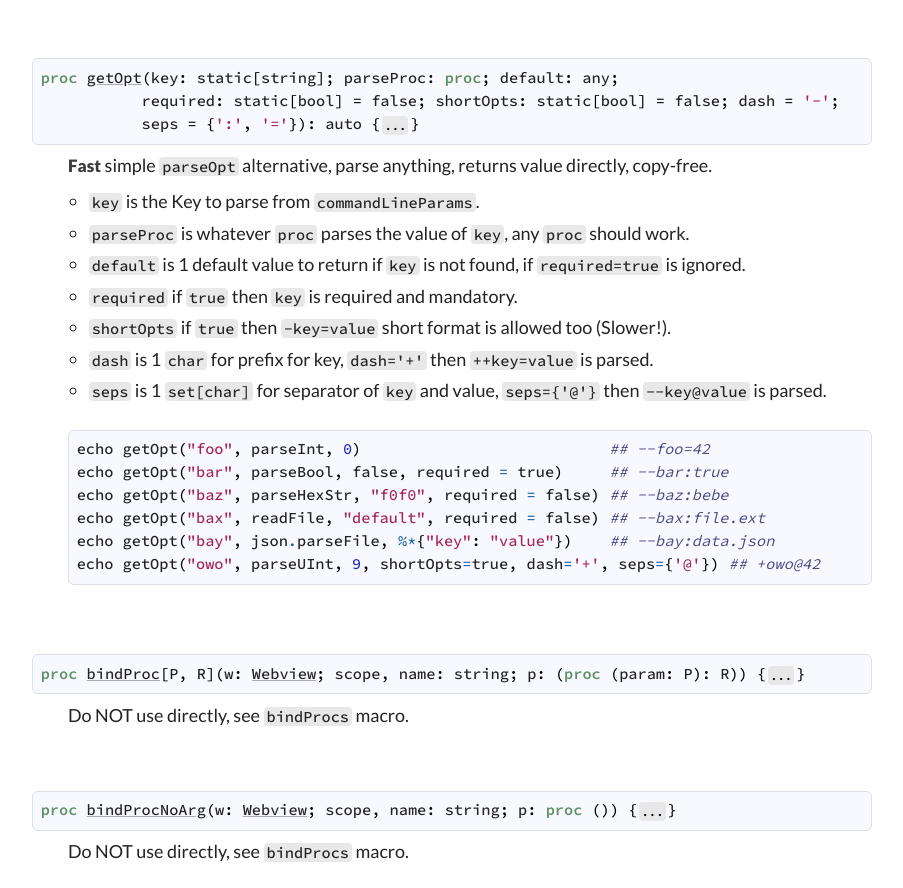
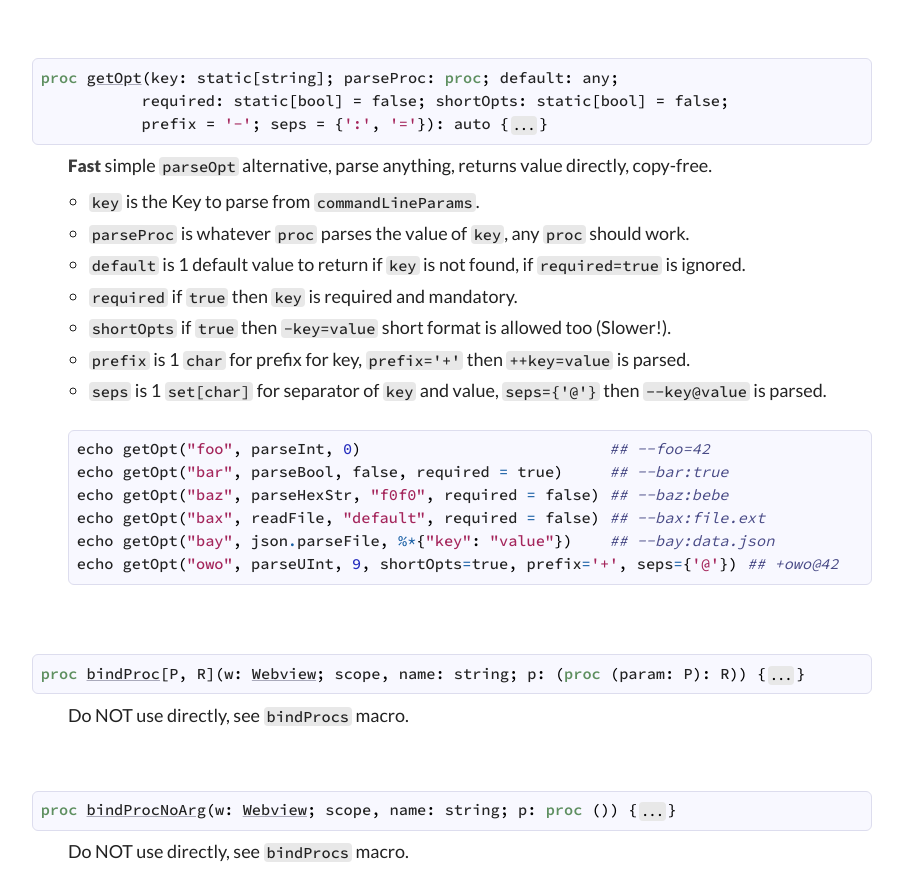
Before and after one commit to juancarlospaco/webgui, a plain HTML site: page docs/index.html in a window 1280 px wide. Shown: the part 7612-8500 px from the top of the page, without its empty margins (293-1196 px from the left). Drawn offline with Linux system fonts and the light colour scheme; a script that the page names is missing.

Commit message:
Bump version

```diff
--- a/docs/index.html
+++ b/docs/index.html
@@ -173,7 +173,7 @@ function main() {
     autoClose: static[bool] = true)"><wbr />run<span class="attachedType">Webview</span></a></li>
   <li><a class="reference" href="#getOpt%2Cstatic%5Bstring%5D%2Cproc%2Cany%2Cstatic%5Bbool%5D%2Cstatic%5Bbool%5D%2Cchar"
     title="getOpt(key: static[string]; parseProc: proc; default: any;
-       required: static[bool] = false; shortOpts: static[bool] = false; dash = &apos;-&apos;;
+       required: static[bool] = false; shortOpts: static[bool] = false; prefix = &apos;-&apos;;
        seps = {&apos;:&apos;, &apos;=&apos;}): auto"><wbr />get<wbr />Opt<span class="attachedType"></span></a></li>
   <li><a class="reference" href="#bindProc%2CWebview%2Cstring%2Cstring%2C"
     title="bindProc[P, R](w: Webview; scope, name: string; p: (proc (param: P): R))"><wbr />bind<wbr />Proc<span class="attachedType">Webview</span></a></li>
@@ -521,8 +521,8 @@ Explicitly force dispatch a function, for advanced users only
 </dd>
 <a id="getOpt,static[string],proc,any,static[bool],static[bool],char"></a>
 <dt><pre><span class="Keyword">proc</span> <a href="#getOpt%2Cstatic%5Bstring%5D%2Cproc%2Cany%2Cstatic%5Bbool%5D%2Cstatic%5Bbool%5D%2Cchar"><span class="Identifier">getOpt</span></a><span class="Other">(</span><span class="Identifier">key</span><span class="Other">:</span> <span class="Identifier">static</span><span class="Other">[</span><span class="Identifier">string</span><span class="Other">]</span><span class="Other">;</span> <span class="Identifier">parseProc</span><span class="Other">:</span> <span class="Keyword">proc</span><span class="Other">;</span> <span class="Identifier">default</span><span class="Other">:</span> <span class="Identifier">any</span><span class="Other">;</span>
-           <span class="Identifier">required</span><span class="Other">:</span> <span class="Identifier">static</span><span class="Other">[</span><span class="Identifier">bool</span><span class="Other">]</span> <span class="Other">=</span> <span class="Identifier">false</span><span class="Other">;</span> <span class="Identifier">shortOpts</span><span class="Other">:</span> <span class="Identifier">static</span><span class="Other">[</span><span class="Identifier">bool</span><span class="Other">]</span> <span class="Other">=</span> <span class="Identifier">false</span><span class="Other">;</span> <span class="Identifier">dash</span> <span class="Other">=</span> <span class="CharLit">'-'</span><span class="Other">;</span>
-           <span class="Identifier">seps</span> <span class="Other">=</span> <span class="Other">{</span><span class="CharLit">':'</span><span class="Other">,</span> <span class="CharLit">'='</span><span class="Other">}</span><span class="Other">)</span><span class="Other">:</span> <span class="Identifier">auto</span> <span><span class="Other">{</span><span class="Other pragmadots">...</span><span class="Other">}</span></span><span class="pragmawrap"><span class="Other">{.</span><span class="pragma"><span class="Identifier">inline</span></span><span class="Other">.}</span></span></pre></dt>
+           <span class="Identifier">required</span><span class="Other">:</span> <span class="Identifier">static</span><span class="Other">[</span><span class="Identifier">bool</span><span class="Other">]</span> <span class="Other">=</span> <span class="Identifier">false</span><span class="Other">;</span> <span class="Identifier">shortOpts</span><span class="Other">:</span> <span class="Identifier">static</span><span class="Other">[</span><span class="Identifier">bool</span><span class="Other">]</span> <span class="Other">=</span> <span class="Identifier">false</span><span class="Other">;</span>
+           <span class="Identifier">prefix</span> <span class="Other">=</span> <span class="CharLit">'-'</span><span class="Other">;</span> <span class="Identifier">seps</span> <span class="Other">=</span> <span class="Other">{</span><span class="CharLit">':'</span><span class="Other">,</span> <span class="CharLit">'='</span><span class="Other">}</span><span class="Other">)</span><span class="Other">:</span> <span class="Identifier">auto</span> <span><span class="Other">{</span><span class="Other pragmadots">...</span><span class="Other">}</span></span><span class="pragmawrap"><span class="Other">{.</span><span class="pragma"><span class="Identifier">inline</span></span><span class="Other">.}</span></span></pre></dt>
 <dd>
 
 <strong>Fast</strong> simple <tt class="docutils literal"><span class="pre">parseOpt</span></tt> alternative, parse anything, returns value directly, copy-free.<ul class="simple"><li><tt class="docutils literal"><span class="pre">key</span></tt> is the Key to parse from <tt class="docutils literal"><span class="pre">commandLineParams</span></tt>.</li>
@@ -530,7 +530,7 @@ Explicitly force dispatch a function, for advanced users only
 <li><tt class="docutils literal"><span class="pre">default</span></tt> is 1 default value to return if <tt class="docutils literal"><span class="pre">key</span></tt> is not found, if <tt class="docutils literal"><span class="pre">required=true</span></tt> is ignored.</li>
 <li><tt class="docutils literal"><span class="pre">required</span></tt> if <tt class="docutils literal"><span class="pre">true</span></tt> then <tt class="docutils literal"><span class="pre">key</span></tt> is required and mandatory.</li>
 <li><tt class="docutils literal"><span class="pre">shortOpts</span></tt> if <tt class="docutils literal"><span class="pre">true</span></tt> then <tt class="docutils literal"><span class="pre">-key=value</span></tt> short format is allowed too (Slower!).</li>
-<li><tt class="docutils literal"><span class="pre">dash</span></tt> is 1 <tt class="docutils literal"><span class="pre">char</span></tt> for prefix for key, <tt class="docutils literal"><span class="pre">dash='+'</span></tt> then <tt class="docutils literal"><span class="pre">++key=value</span></tt> is parsed.</li>
+<li><tt class="docutils literal"><span class="pre">prefix</span></tt> is 1 <tt class="docutils literal"><span class="pre">char</span></tt> for prefix for key, <tt class="docutils literal"><span class="pre">prefix='+'</span></tt> then <tt class="docutils literal"><span class="pre">++key=value</span></tt> is parsed.</li>
 <li><tt class="docutils literal"><span class="pre">seps</span></tt> is 1 <tt class="docutils literal"><span class="pre">set[char]</span></tt> for separator of <tt class="docutils literal"><span class="pre">key</span></tt> and value, <tt class="docutils literal"><span class="pre">seps={'@'}</span></tt> then <tt class="docutils literal"><span class="pre">--key@value</span></tt> is parsed.</li>
 </ul>
 <pre class="listing"><span class="Identifier">echo</span> <span class="Identifier">getOpt</span><span class="Punctuation">(</span><span class="StringLit">&quot;foo&quot;</span><span class="Punctuation">,</span> <span class="Identifier">parseInt</span><span class="Punctuation">,</span> <span class="DecNumber">0</span><span class="Punctuation">)</span>                           <span class="Comment">## --foo=42</span>
@@ -538,7 +538,7 @@ Explicitly force dispatch a function, for advanced users only
 <span class="Identifier">echo</span> <span class="Identifier">getOpt</span><span class="Punctuation">(</span><span class="StringLit">&quot;baz&quot;</span><span class="Punctuation">,</span> <span class="Identifier">parseHexStr</span><span class="Punctuation">,</span> <span class="StringLit">&quot;f0f0&quot;</span><span class="Punctuation">,</span> <span class="Identifier">required</span> <span class="Operator">=</span> <span class="Identifier">false</span><span class="Punctuation">)</span> <span class="Comment">## --baz:bebe</span>
 <span class="Identifier">echo</span> <span class="Identifier">getOpt</span><span class="Punctuation">(</span><span class="StringLit">&quot;bax&quot;</span><span class="Punctuation">,</span> <span class="Identifier">readFile</span><span class="Punctuation">,</span> <span class="StringLit">&quot;default&quot;</span><span class="Punctuation">,</span> <span class="Identifier">required</span> <span class="Operator">=</span> <span class="Identifier">false</span><span class="Punctuation">)</span> <span class="Comment">## --bax:file.ext</span>
 <span class="Identifier">echo</span> <span class="Identifier">getOpt</span><span class="Punctuation">(</span><span class="StringLit">&quot;bay&quot;</span><span class="Punctuation">,</span> <span class="Identifier">json</span><span class="Operator">.</span><span class="Identifier">parseFile</span><span class="Punctuation">,</span> <span class="Operator">%*</span><span class="Punctuation">{</span><span class="StringLit">&quot;key&quot;</span><span class="Punctuation">:</span> <span class="StringLit">&quot;value&quot;</span><span class="Punctuation">}</span><span class="Punctuation">)</span>    <span class="Comment">## --bay:data.json</span>
-<span class="Identifier">echo</span> <span class="Identifier">getOpt</span><span class="Punctuation">(</span><span class="StringLit">&quot;owo&quot;</span><span class="Punctuation">,</span> <span class="Identifier">parseUInt</span><span class="Punctuation">,</span> <span class="DecNumber">9</span><span class="Punctuation">,</span> <span class="Identifier">shortOpts</span><span class="Operator">=</span><span class="Identifier">true</span><span class="Punctuation">,</span> <span class="Identifier">dash</span><span class="Operator">=</span><span class="CharLit">'+'</span><span class="Punctuation">,</span> <span class="Identifier">seps</span><span class="Operator">=</span><span class="Punctuation">{</span><span class="CharLit">'@'</span><span class="Punctuation">}</span><span class="Punctuation">)</span> <span class="Comment">## +owo@42</span></pre>
+<span class="Identifier">echo</span> <span class="Identifier">getOpt</span><span class="Punctuation">(</span><span class="StringLit">&quot;owo&quot;</span><span class="Punctuation">,</span> <span class="Identifier">parseUInt</span><span class="Punctuation">,</span> <span class="DecNumber">9</span><span class="Punctuation">,</span> <span class="Identifier">shortOpts</span><span class="Operator">=</span><span class="Identifier">true</span><span class="Punctuation">,</span> <span class="Identifier">prefix</span><span class="Operator">=</span><span class="CharLit">'+'</span><span class="Punctuation">,</span> <span class="Identifier">seps</span><span class="Operator">=</span><span class="Punctuation">{</span><span class="CharLit">'@'</span><span class="Punctuation">}</span><span class="Punctuation">)</span> <span class="Comment">## +owo@42</span></pre>
 
 </dd>
 <a id="bindProc,Webview,string,string,"></a>
@@ -1127,7 +1127,7 @@ Date and Time Picker improvised using <tt class="docutils literal"><span class="
       <div class="twelve-columns footer">
         <span class="nim-sprite"></span>
         <br/>
-        <small style="color: var(--hint);">Made with Nim. Generated: 2020-04-22 01:20:01 UTC</small>
+        <small style="color: var(--hint);">Made with Nim. Generated: 2020-04-23 16:25:17 UTC</small>
       </div>
     </div>
   </div>
```
Also changed, not shown: 2 other files.
